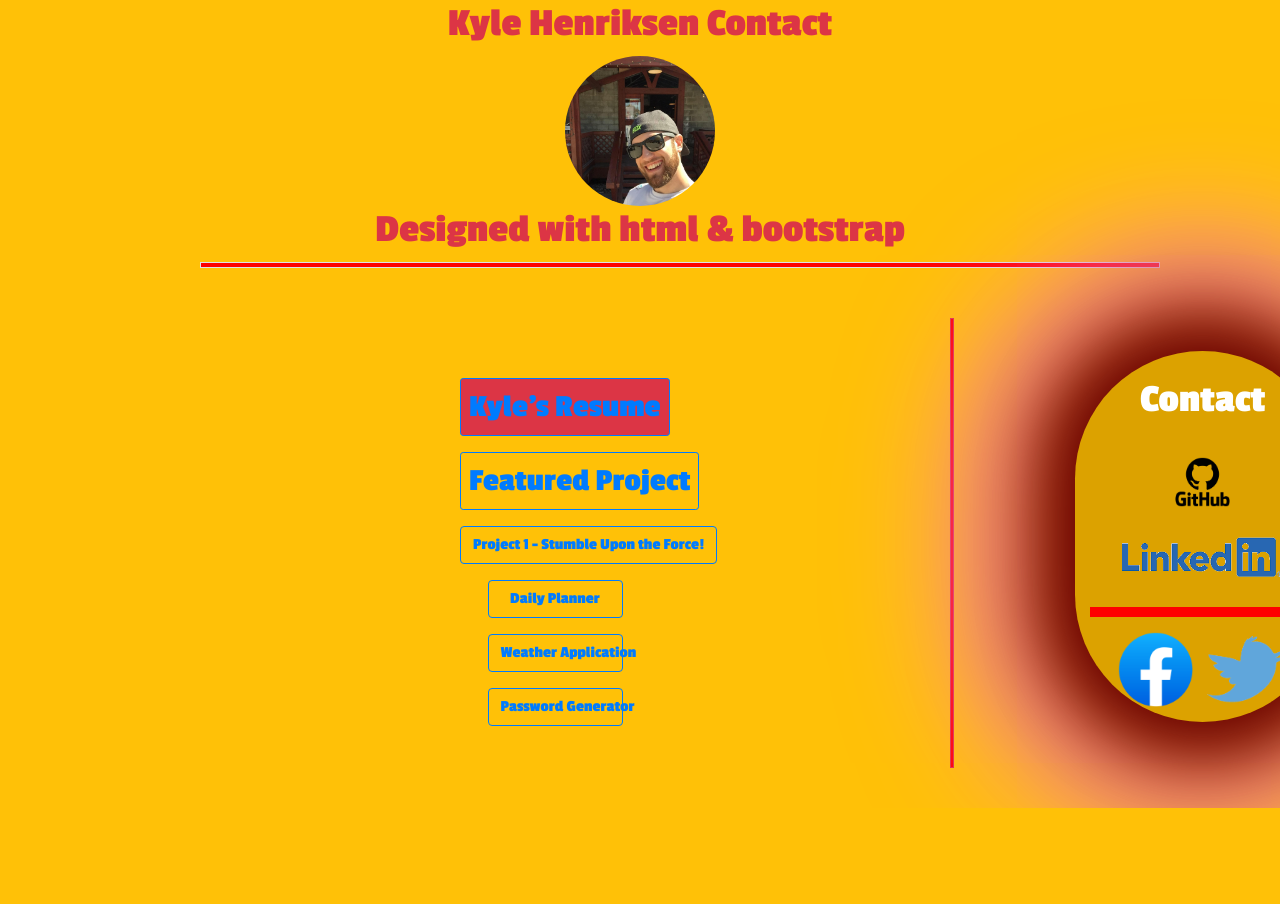
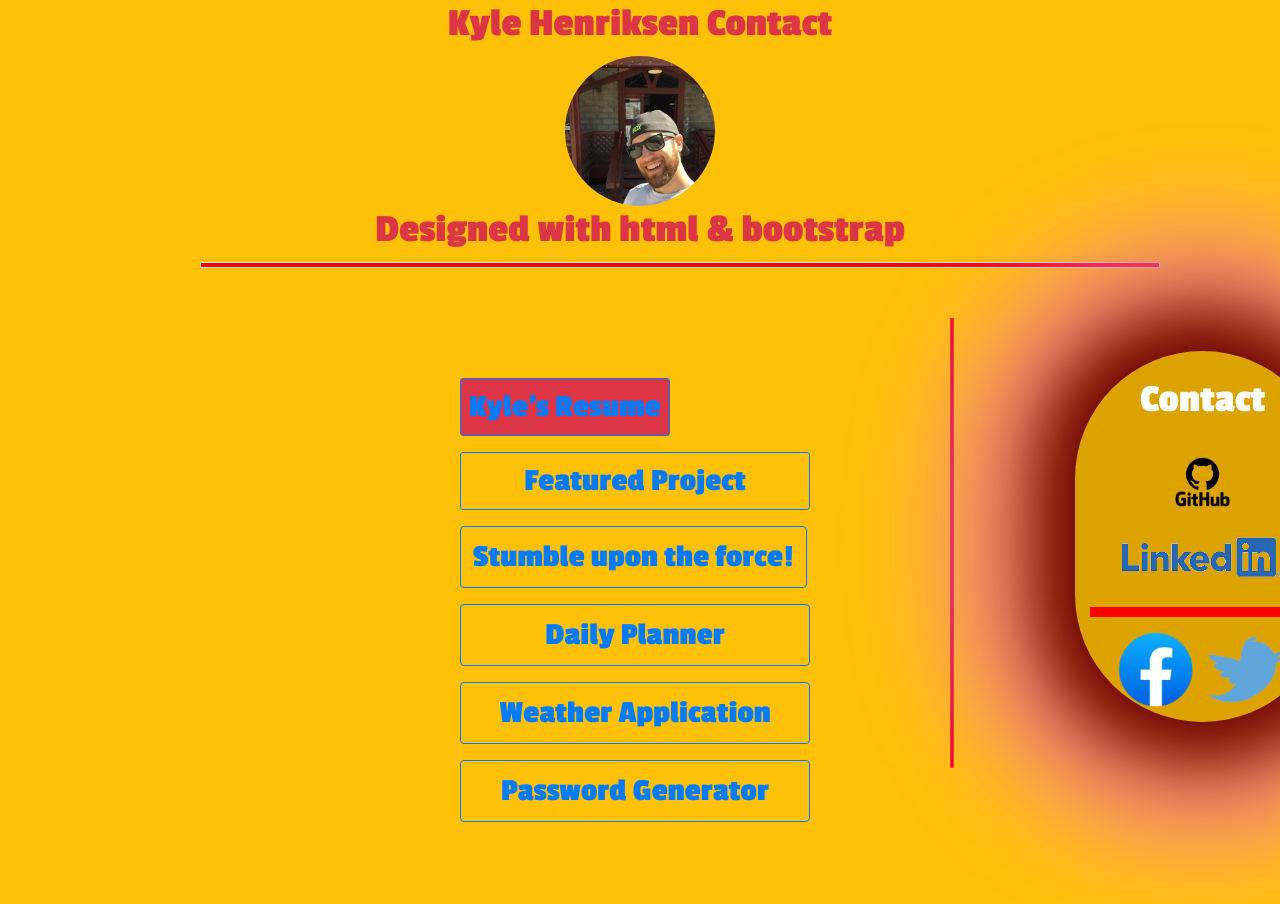
Before and after one commit to starbjornx/official_portfolio, a website: page index.html in a window 1280 px wide. Shown: the top 904 px of the page. Before the commit the page ends 808 px from the top, so only its background shows below. Drawn offline with nearby package versions, Linux system fonts and the light colour scheme.

Commit message:
design change again lol

```diff
--- a/index.html
+++ b/index.html
@@ -78,7 +78,7 @@
           <div class="col-sm magic mt-5"style="margin-left: 50px;">
             <h1 style="padding: 25px;">Contact</h1>
             <a href="https://github.com/starbjornx"target="_blank"><img src="./GitHub-Logo.png" class=" d-inline"style="height: 50px;"></a>
-            <a href="https://www.linkedin.com/in/kyle-henriksen-40ba4b228/"target="_blank"> <img src="./linkedin (1).png" class="d-inline" style="margin: 0px; height: 100px;"></a>
+            <a href="https://www.linkedin.com/in/kyle-henriksen-40ba4b228/"target="_blank"> <img src="./linkedin (1).png" class="d-inline" style="height: 100px;"></a>
             <div style="border: 5px solid red; "></div>
             <a href="https://facebook.com/kyle.henriksen.77"target="_blank"><img src="./2021_Facebook_icon.svg.png"class="mx-1 d-inline" style="height: 75px; margin-left: 150px;"></a>
             <a href="https://twitter.com/starbjornx"target="_blank"><img src="./twitter.png" class="mx-1 d-inline" style="margin: 15px;height: 75px;"></a>
@@ -89,17 +89,17 @@
 
 
         </div>
-        <div class="col-sm" style="position: absolute;width: 50%; margin: 60px; padding: 50px;font-family: Passion One;">
+        <div class="col-sm" style="position: absolute;width: 50%; margin: 60px; padding: 50px;font-family: Passion One;"">
 
 
             <ul class="list-inline">
 
                 <li class="btn btn-sm btn-warning bg-danger border-primary mb-3"style="font-size: 2rem;margin-left: 350px;"><a href="./resume.pdf"target="_blank">Kyle's Resume</li></a>
-                <li class="btn btn-sm btn-warning border-primary mb-3"style="font-size: 2rem;margin-left: 350px;"><a href=" https://rocky-ridge-05041.herokuapp.com/"target="_blank">Featured Project</li></a>
-                <li class="btn btn-warning border border-5 border-primary mb-3 " style="margin-left: 350px;"><a href=" https://par92.github.io/group-6/"target="_blank">Project 1 - Stumble Upon the Force!</li></a>
-                <li class="btn btn-warning border border-5 border-primary w-25 mb-3" style="margin-left: 350px;"><a href="https://starbjornx.github.io/dailyplanner/"target="_blank">Daily Planner</li></a>
-                <li class="btn btn-warning border border-5 border-primary w-25 mb-3" style="margin-left: 350px;"><a href="https://starbjornx.github.io/weatherapp/"target="_blank">Weather Application</li></a>
-                <li class="btn btn-warning border border-5 border-primary w-25 mb-3" style="margin-left: 350px;"><a href="https://starbjornx.github.io/passwordgenerator/"target="_blank">Password Generator</li></a>
+                <li class="btn btn-sm btn-warning border-primary mb-3"style="font-size: 2rem;margin-left: 350px;width:350px;"><a href=" https://rocky-ridge-05041.herokuapp.com/"target="_blank">Featured Project</li></a>
+                <li class="btn btn-warning border border-5 border-primary mb-3 " style="font-size: 2rem;margin-left: 350px;"><a href=" https://par92.github.io/group-6/"target="_blank">Stumble upon the force!</li></a>
+                <li class="btn btn-warning border border-5 border-primary mb-3" style="font-size: 2rem;margin-left: 350px;width:350px;"><a href="https://starbjornx.github.io/dailyplanner/"target="_blank">Daily Planner</li></a>
+                <li class="btn btn-warning border border-5 border-primary mb-3" style="font-size: 2rem;margin-left: 350px;width:350px;"><a href="https://starbjornx.github.io/weatherapp/"target="_blank">Weather Application</li></a>
+                <li class="btn btn-warning border border-5 border-primary mb-3" style="font-size: 2rem;margin-left: 350px;width:350px;"><a href="https://starbjornx.github.io/passwordgenerator/"target="_blank">Password Generator</li></a>
               </ul>
 
 
```
